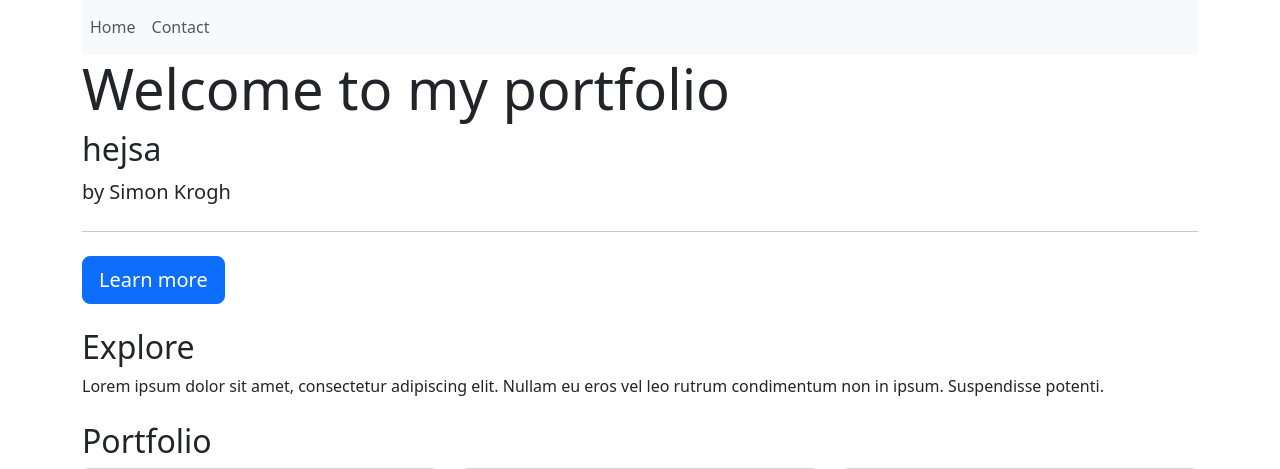
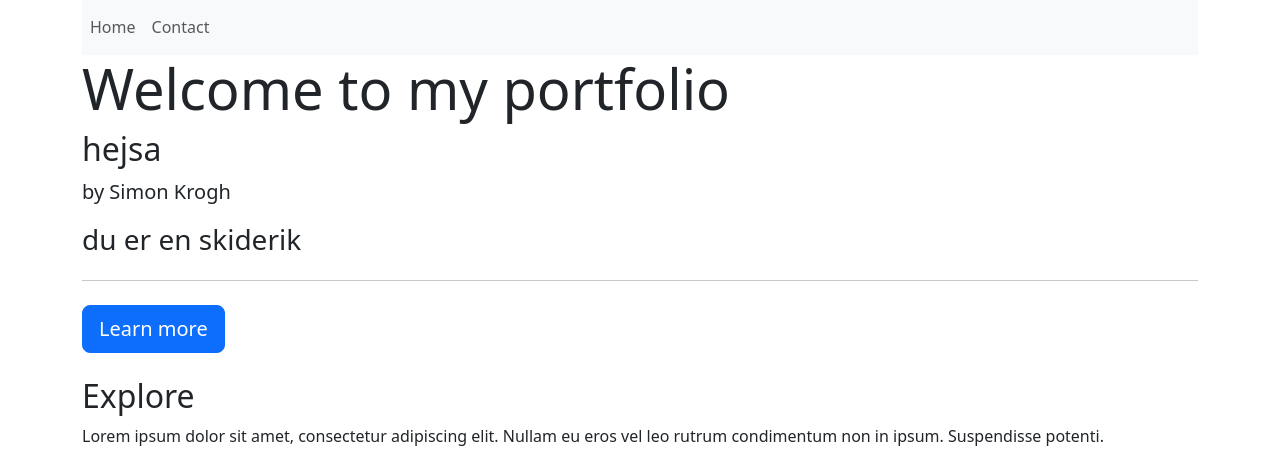
Before and after one commit to simonkr0gh/website, a PHP site: page /core/Views/home.phtml in a window 1280 px wide. Shown: the part 25-494 px from the top of the page. Run offline with PHP 8.4, Linux system fonts and the light colour scheme; some libraries are stand-ins or nearby versions.

Commit message:
minor change to home.phtml

```diff
--- a/core/Views/home.phtml
+++ b/core/Views/home.phtml
@@ -6,6 +6,7 @@
         <h1 class="display-4">Welcome to my portfolio</h1>
         <h2>hejsa</h2>
         <p class="lead">by Simon Krogh</p>
+        <h3>du er en skiderik</h3>
         <hr class="my-4">
         <a class="btn btn-primary btn-lg" href="#" role="button">Learn more</a>
     </div>
```
